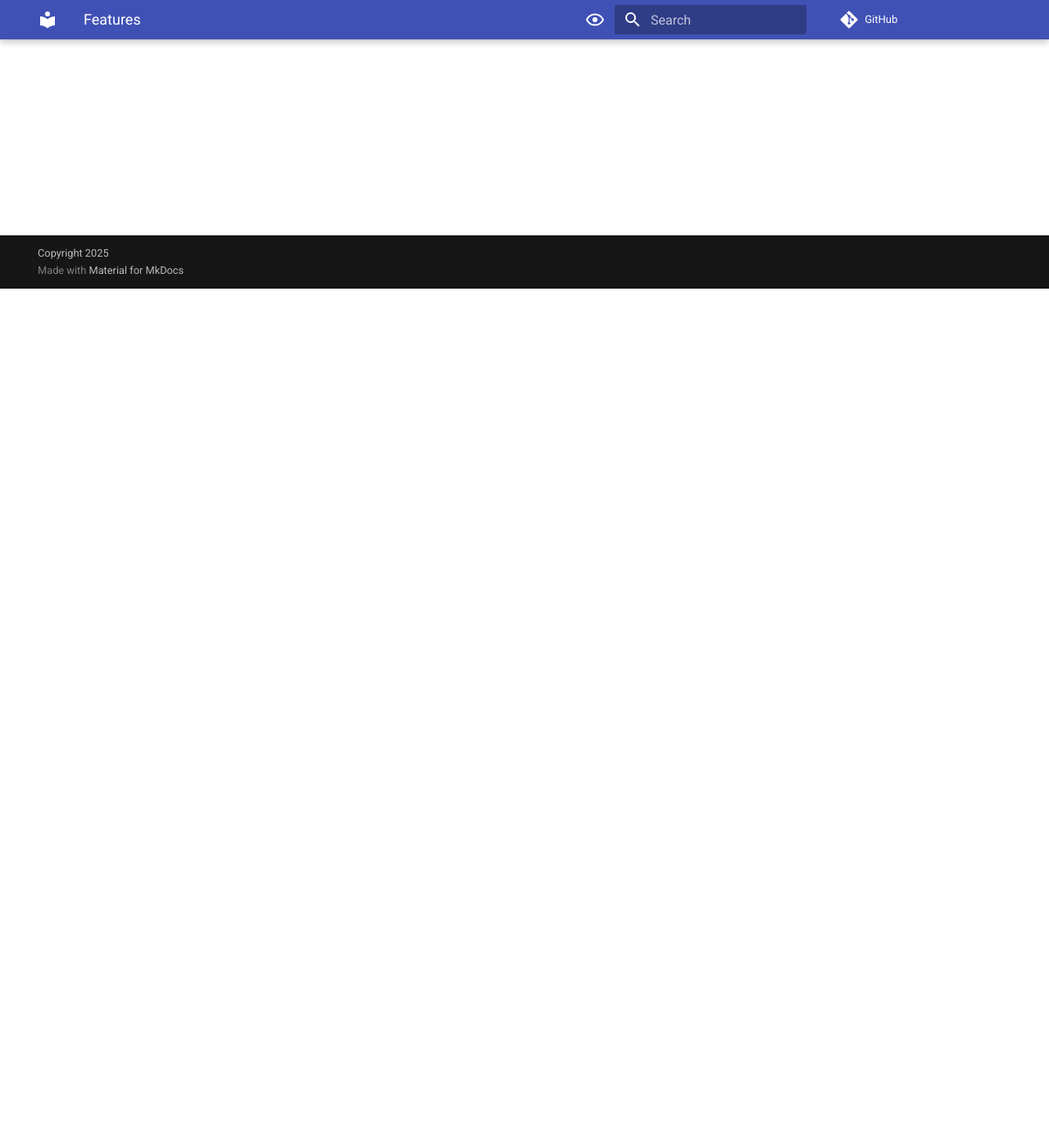
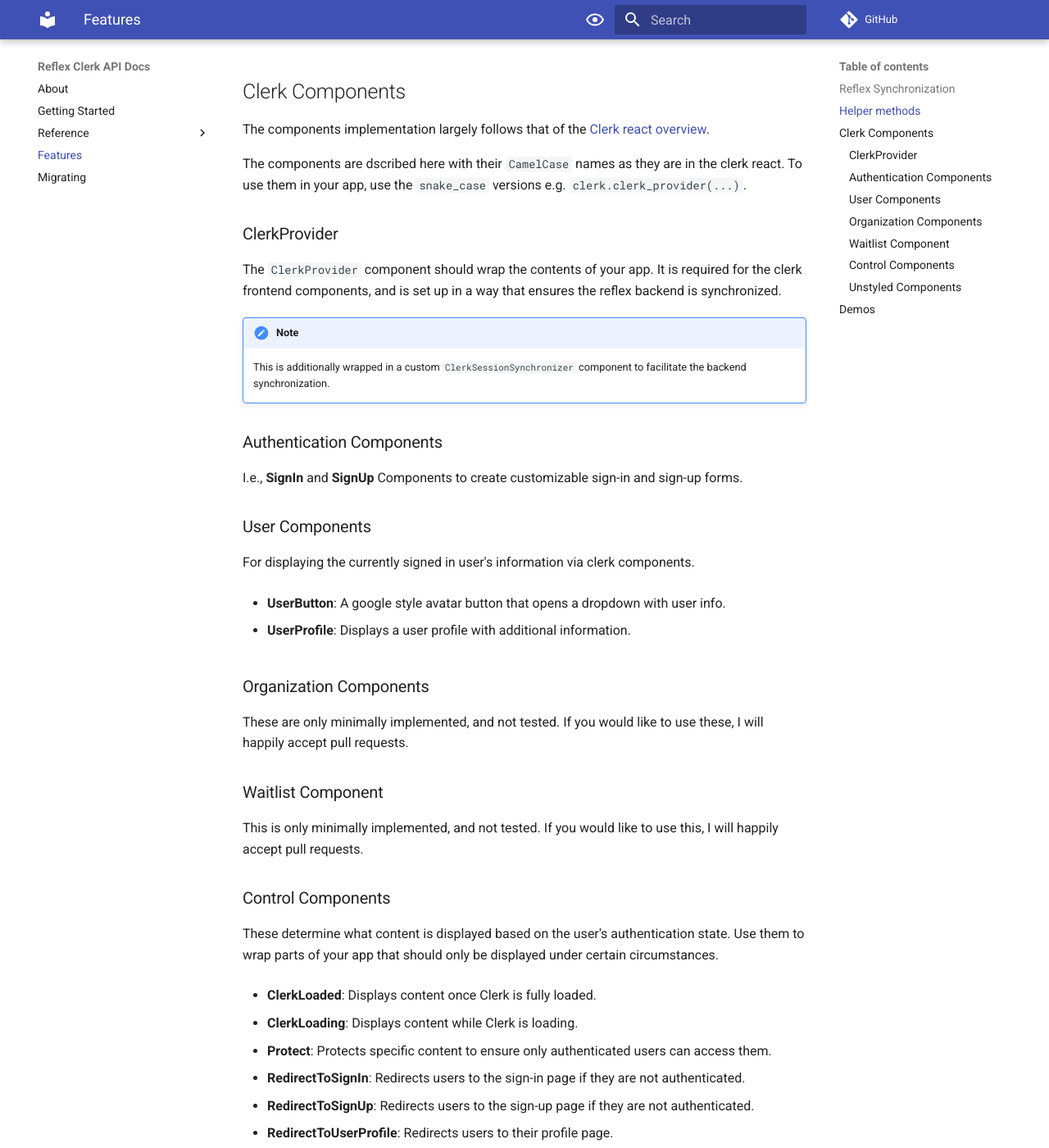
Before and after one commit to snap-analytics/reflex-clerk-api, an MkDocs documentation site: the page built from docs/features.md, in a window 1280 px wide and 1400 px high, scrolled down 1048 px. Shown: the whole window at 82% size. Built offline with MkDocs 1.6.1 and Material for MkDocs 9.7.7, drawn with Linux system fonts in a browser that asks for light colours; comment, search, counter and statistics services are not loaded; some of the changed text lies outside the part shown.

Commit message:
update docs

````diff
--- a/docs/features.md
+++ b/docs/features.md
@@ -1 +1,108 @@
-Documentation coming soon...
+# Features of Reflex Clerk API
+
+This documentation outlines the key components and functionalities available in the package.
+
+See the [Reference](full_docs/clerk_provider.md) for more detailed documentation. This is intended to be more of an overview.
+
+## Reflex Synchronization
+
+`reflex-clerk-api` ensures that the backend states are synchronized with the Clerk authentication happening in the frontend. The main backend states include:
+
+- **ClerkState**: Manages the authentication state of the user. You'll mostly want the `is_signed_in` and `user_id` attributes. Access them from your own event handlers like so:
+
+```python
+@rx.event
+async def some_handler(self):
+    clerk_state = await self.get_state(clerk.ClerkState)
+    user_id = clerk_state.user_id
+    ...
+```
+
+- **ClerkUser**: Provides access to additional user information like `image_url` and `email`.
+
+!!! note
+
+    To enable the `ClerkUser` state, set `clerk_provider(..., register_user_state=True)` when wrapping your page.
+
+    This is not enabled by default since you may want to get the information you need yourself.
+
+    There is also a helper method for getting more user info.
+
+## Helper methods
+
+- **On Load Event Handling**: Use `clerk.on_load(<on_load_events>)` to ensure the `ClerkState` is updated before other `on_load` events. This ensures that `is_signed_in` will be accurate.
+
+- **On Auth Change Handlers**: Register event handlers that are called on authentication changes (login/logout) using `clerk.register_on_auth_change_handler(<handler>)`.
+
+- **Get User Info**: Use `await clerk.get_user(self)` within an event handler to get the full Clerk `User` model.
+
+## Clerk Components
+
+The components implementation largely follows that of the [Clerk react overview](https://clerk.com/docs/references/react/overview).
+
+The components are dscribed here with their `CamelCase` names as they are in the clerk react. To use them in your app, use the `snake_case` versions e.g. `clerk.clerk_provider(...)`.
+
+### ClerkProvider
+
+The `ClerkProvider` component should wrap the contents of your app.
+It is required for the clerk frontend components, and is set up in a way that ensures the reflex backend is synchronized.
+
+!!! note
+
+    This is additionally wrapped in a custom `ClerkSessionSynchronizer` component to facilitate the backend synchronization.
+
+### Authentication Components
+
+I.e., **SignIn** and **SignUp** Components to create customizable sign-in and sign-up forms.
+
+### User Components
+
+For displaying the currently signed in user's information via clerk components.
+
+- **UserButton**: A google style avatar button that opens a dropdown with user info.
+
+- **UserProfile**: Displays a user profile with additional information.
+
+### Organization Components
+
+These are only minimally implemented, and not tested. If you would like to use these, I will happily accept pull requests.
+
+### Waitlist Component
+
+This is only minimally implemented, and not tested. If you would like to use this, I will happily accept pull requests.
+
+### Control Components
+
+These determine what content is displayed based on the user's authentication state. Use them to wrap parts of your app that should only be displayed under certain circumstances.
+
+- **ClerkLoaded**: Displays content once Clerk is fully loaded.
+
+- **ClerkLoading**: Displays content while Clerk is loading.
+
+- **Protect**: Protects specific content to ensure only authenticated users can access them.
+
+- **RedirectToSignIn**: Redirects users to the sign-in page if they are not authenticated.
+
+- **RedirectToSignUp**: Redirects users to the sign-up page if they are not authenticated.
+
+- **RedirectToUserProfile**: Redirects users to their profile page.
+
+- **RedirectToOrganizationProfile**: Redirects users to their organization profile page.
+
+- **RedirectToCreateOrganization**: Redirects users to create an organization.
+
+- **SignedIn** and **SignedOut**: Conditional rendering based on user authentication state.
+
+### Unstyled Components
+
+Wrap regular reflex components with these to add the Clerk functionality.
+
+- **SignInButton**, **SignUpButton**, and **SignOutButton**: Button components to trigger sign-in and sign-out actions.
+
+E.g. `clerk.sign_in_button(rx.button("Sign in"))`
+
+- **SignInWithMetamaskButton**: Not yet implemented.
+
+## Demos
+
+To see these features in action, visit the [demo](https://reflex-clerk-api-demo.adventuresoftim.com).
--- a/mkdocs.yml
+++ b/mkdocs.yml
@@ -8,15 +8,24 @@
 copyright: Copyright 2025
 
 nav:
-  - Home: about.md
+  - About: about.md
+  - Getting Started: getting_started.md
+  - Reference:
+      - full_docs/clerk_provider.md
+      - full_docs/control_components.md
+      - full_docs/unstyled_components.md
+      - full_docs/pages.md
+      - full_docs/user_components.md
+      - full_docs/authentication_components.md
+
   - Features: features.md
-  - Getting Started: getting_started.md
   - Migrating: migrating.md
 
 theme:
   name: material
   features:
     - content.action.edit
+    - navigation.instant
   palette:
     - scheme: slate
       media: "(prefers-color-scheme: dark)"
@@ -39,3 +48,8 @@
   # - sitemap
   - mkdocstrings:
       default_handler: python
+      handlers:
+        python:
+          options:
+            members_order: source
+            show_symbol_type_heading: true
````
Also changed, not shown: docs/about.md (+3 -1 lines), docs/features_wip.md (deleted, +0 -125 lines), docs/full_docs/authentication_components.md (added, +1 -0 lines), docs/full_docs/clerk_provider.md (added, +1 -0 lines), docs/full_docs/control_components.md (added, +1 -0 lines), docs/full_docs/pages.md (added, +1 -0 lines), docs/full_docs/unstyled_components.md (added, +1 -0 lines), docs/full_docs/user_components.md (added, +1 -0 lines), docs/getting_started.md (+1 -1 lines), 3 other files.
